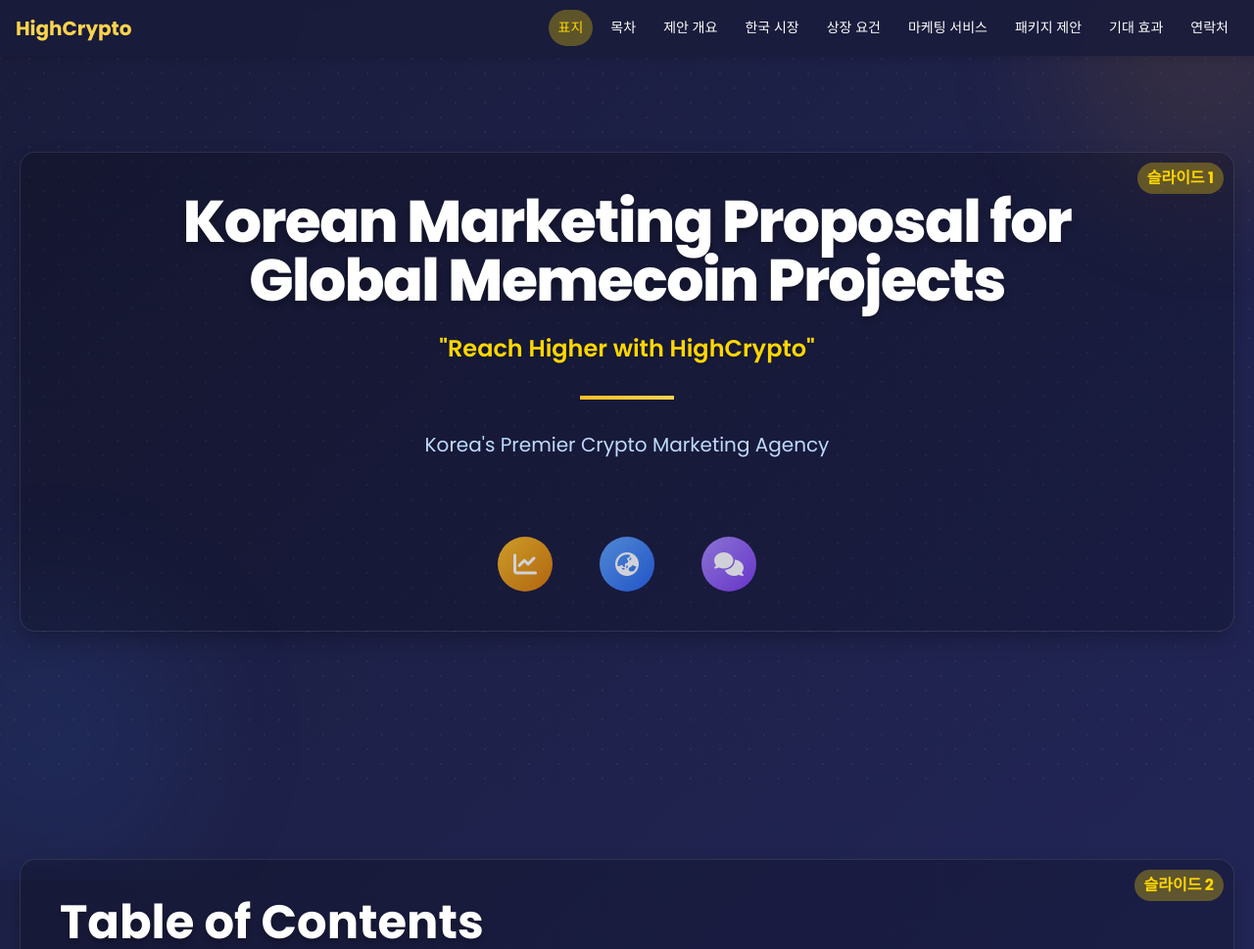
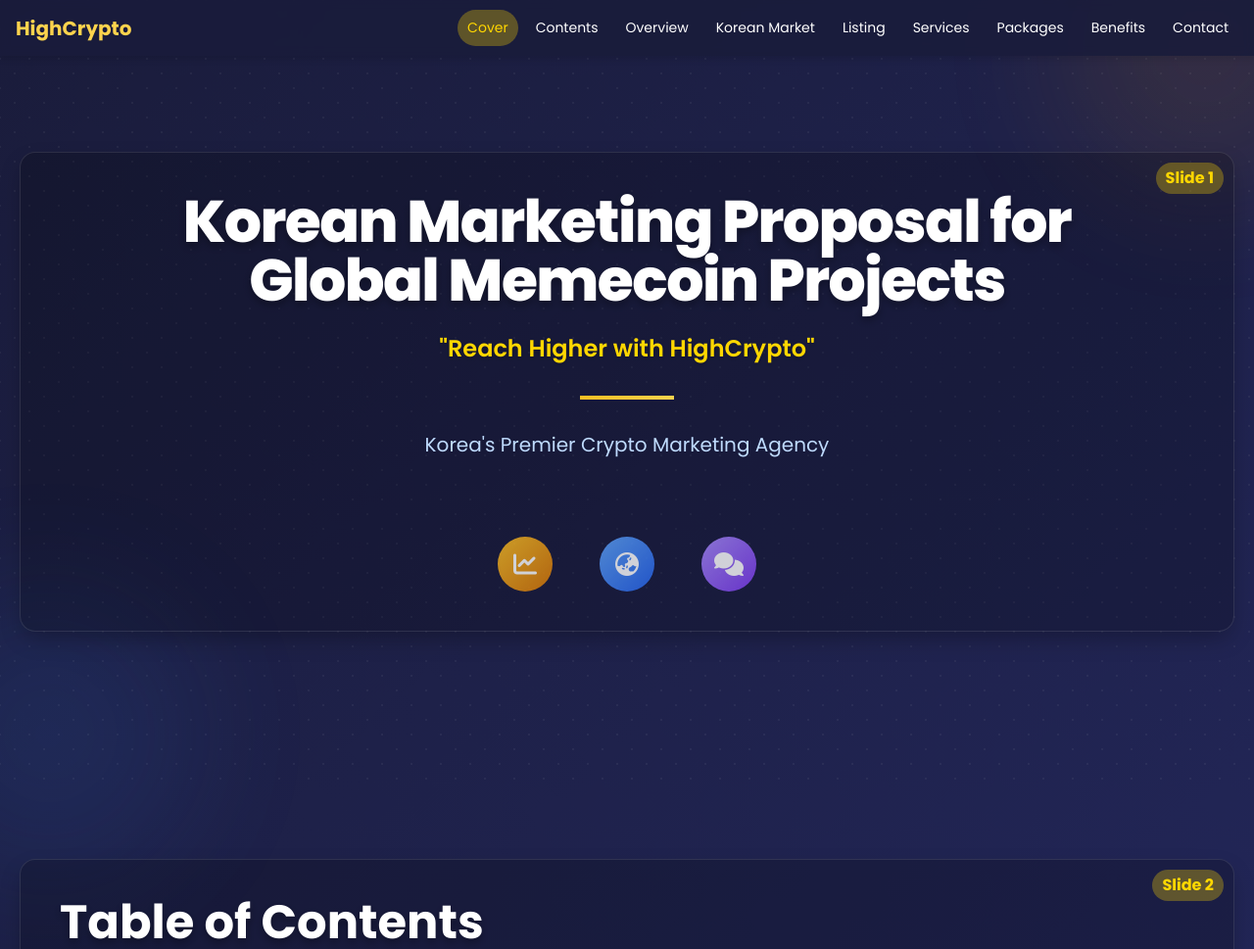
Before and after one commit to Highcrypto7/Marketing-Proposal-for-Global-Memecoin, a plain HTML site: page index.html in a window 1280 px wide. Shown: the top 969 px of the page at 98% size. Drawn offline with nearby package versions, Linux system fonts and the light colour scheme.

Commit message:
Update index.html

```diff
--- a/index.html
+++ b/index.html
@@ -1,9 +1,9 @@
 <!DOCTYPE html>
-<html lang="ko">
+<html lang="en">
 <head>
     <meta charset="UTF-8">
     <meta name="viewport" content="width=device-width, initial-scale=1.0">
-    <title>한국 마케팅 제안서 - HighCrypto</title>
+    <title>Korean Marketing Proposal - HighCrypto</title>
     <link href="https://cdn.jsdelivr.net/npm/tailwindcss@2.2.19/dist/tailwind.min.css" rel="stylesheet">
     <link rel="stylesheet" href="https://cdn.jsdelivr.net/npm/@fortawesome/fontawesome-free@6.4.0/css/all.min.css">
     <link href="https://fonts.googleapis.com/css2?family=Poppins:wght@400;600;700;800&display=swap" rel="stylesheet">
@@ -90,6 +90,7 @@
             border-radius: 20px;
             transition: all 0.3s;
             font-size: 14px;
+            white-space: nowrap;
         }
         .nav-item:hover {
             background-color: rgba(255, 255, 255, 0.1);
@@ -200,38 +201,47 @@
             justify-content: center;
             margin-bottom: 15px;
         }
+        .nav-container {
+            overflow-x: auto;
+            white-space: nowrap;
+            scrollbar-width: none; /* For Firefox */
+            -ms-overflow-style: none; /* For Internet Explorer and Edge */
+        }
+        .nav-container::-webkit-scrollbar {
+            display: none; /* For Chrome, Safari, and Opera */
+        }
     </style>
 </head>
 <body>
-    <!-- 배경 요소 -->
+    <!-- Background elements -->
     <div class="crypto-grid"></div>
     <div class="glow-effect bg-yellow-500 opacity-10" style="top: -100px; right: -100px;"></div>
     <div class="glow-effect bg-blue-500 opacity-10" style="bottom: -100px; left: -100px;"></div>
 
-    <!-- 상단 네비게이션 -->
+    <!-- Top navigation -->
     <div class="navigation">
         <div class="container mx-auto px-4">
             <div class="flex justify-between items-center">
                 <div class="text-xl font-bold text-yellow-300">HighCrypto</div>
-                <div class="flex space-x-2 overflow-x-auto hide-scrollbar">
-                    <a href="#slide1" class="nav-item active">표지</a>
-                    <a href="#slide2" class="nav-item">목차</a>
-                    <a href="#slide3" class="nav-item">제안 개요</a>
-                    <a href="#slide4" class="nav-item">한국 시장</a>
-                    <a href="#slide5" class="nav-item">상장 요건</a>
-                    <a href="#slide6" class="nav-item">마케팅 서비스</a>
-                    <a href="#slide7" class="nav-item">패키지 제안</a>
-                    <a href="#slide8" class="nav-item">기대 효과</a>
-                    <a href="#slide9" class="nav-item">연락처</a>
+                <div class="nav-container flex space-x-2">
+                    <a href="#slide1" class="nav-item active">Cover</a>
+                    <a href="#slide2" class="nav-item">Contents</a>
+                    <a href="#slide3" class="nav-item">Overview</a>
+                    <a href="#slide4" class="nav-item">Korean Market</a>
+                    <a href="#slide5" class="nav-item">Listing</a>
+                    <a href="#slide6" class="nav-item">Services</a>
+                    <a href="#slide7" class="nav-item">Packages</a>
+                    <a href="#slide8" class="nav-item">Benefits</a>
+                    <a href="#slide9" class="nav-item">Contact</a>
                 </div>
             </div>
         </div>
     </div>
 
-    <!-- 슬라이드 1: 표지 -->
+    <!-- Slide 1: Cover -->
     <section id="slide1" class="slide-section">
         <div class="slide-content flex flex-col items-center justify-center text-center">
-            <div class="slide-number">슬라이드 1</div>
+            <div class="slide-number">Slide 1</div>
             <div class="mb-8">
                 <h1 class="title text-6xl font-extrabold text-white mb-6 tracking-tight">Korean Marketing Proposal for<br/>Global Memecoin Projects</h1>
                 <p class="subtitle text-2xl font-semibold mb-8">"Reach Higher with HighCrypto"</p>
@@ -253,16 +263,16 @@
         </div>
     </section>
 
-    <!-- 슬라이드 2: 목차 -->
+    <!-- Slide 2: Table of Contents -->
     <section id="slide2" class="slide-section">
         <div class="slide-content">
-            <div class="slide-number">슬라이드 2</div>
+            <div class="slide-number">Slide 2</div>
             <h1 class="title text-5xl font-bold text-white mb-4">Table of Contents</h1>
             <div class="w-32 h-1 bg-gradient-to-r from-yellow-400 to-yellow-300 mb-8"></div>
 
             <div class="grid grid-cols-1 md:grid-cols-2 gap-6 mt-10">
                 <div class="space-y-6">
-                    <!-- 목차 아이템 1-4 -->
+                    <!-- TOC items 1-4 -->
                     <div class="flex items-center p-3 rounded-lg hover:bg-opacity-10 hover:bg-white transition-all">
                         <div class="h-12 w-12 rounded-full bg-gradient-to-br from-blue-400 to-blue-600 flex items-center justify-center shadow-lg mr-5">
                             <i class="fas fa-file-alt text-xl text-white"></i>
@@ -305,7 +315,7 @@
                 </div>
 
                 <div class="space-y-6">
-                    <!-- 목차 아이템 5-7 -->
+                    <!-- TOC items 5-7 -->
                     <div class="flex items-center p-3 rounded-lg hover:bg-opacity-10 hover:bg-white transition-all">
                         <div class="h-12 w-12 rounded-full bg-gradient-to-br from-yellow-400 to-yellow-600 flex items-center justify-center shadow-lg mr-5">
                             <i class="fas fa-box-open text-xl text-white"></i>
@@ -349,10 +359,10 @@
         </div>
     </section>
 
-    <!-- 슬라이드 3: 제안 개요 -->
+    <!-- Slide 3: Proposal Overview -->
     <section id="slide3" class="slide-section">
         <div class="slide-content">
-            <div class="slide-number">슬라이드 3</div>
+            <div class="slide-number">Slide 3</div>
             <h1 class="title text-5xl font-bold text-white mb-4">Proposal Overview</h1>
             <div class="w-32 h-1 bg-gradient-to-r from-yellow-400 to-yellow-300 mb-8"></div>
 
@@ -368,7 +378,7 @@
             </div>
 
             <div class="grid grid-cols-1 md:grid-cols-2 gap-8 mt-6">
-                <!-- 카드 1 -->
+                <!-- Card 1 -->
                 <div class="feature-card">
                     <div class="h-12 w-12 rounded-full bg-gradient-to-br from-blue-400 to-blue-600 flex items-center justify-center shadow-lg mb-4">
                         <i class="fas fa-chart-line text-xl text-white"></i>
@@ -377,7 +387,7 @@
                     <p class="text-white text-opacity-80">We provide strategic marketing services to help global cryptocurrency projects succeed in the Korean market.</p>
                 </div>
 
-                <!-- 카드 2 -->
+                <!-- Card 2 -->
                 <div class="feature-card">
                     <div class="h-12 w-12 rounded-full bg-gradient-to-br from-purple-400 to-purple-600 flex items-center justify-center shadow-lg mb-4">
                         <i class="fas fa-trophy text-xl text-white"></i>
@@ -386,7 +396,7 @@
                     <p class="text-white text-opacity-80">Based on our successful experience with numerous global crypto projects entering Korea.</p>
                 </div>
 
-                <!-- 카드 3 -->
+                <!-- Card 3 -->
                 <div class="feature-card">
                     <div class="h-12 w-12 rounded-full bg-gradient-to-br from-green-400 to-green-600 flex items-center justify-center shadow-lg mb-4">
                         <i class="fas fa-users text-xl text-white"></i>
@@ -395,7 +405,7 @@
                     <p class="text-white text-opacity-80">Our team consists of marketing professionals with deep understanding of both CEX and DEX markets.</p>
                 </div>
 
-                <!-- 카드 4 -->
+                <!-- Card 4 -->
                 <div class="feature-card">
                     <div class="h-12 w-12 rounded-full bg-gradient-to-br from-red-400 to-red-600 flex items-center justify-center shadow-lg mb-4">
                         <i class="fas fa-search-dollar text-xl text-white"></i>
@@ -414,17 +424,17 @@
         </div>
     </section>
 
-    <!-- 슬라이드 4: 한국 시장의 중요성 -->
+    <!-- Slide 4: Importance of the Korean Market -->
     <section id="slide4" class="slide-section">
         <div class="slide-content">
-            <div class="slide-number">슬라이드 4</div>
+            <div class="slide-number">Slide 4</div>
             <h1 class="title text-5xl font-bold text-white mb-4">Importance of the Korean Market</h1>
             <div class="w-32 h-1 bg-gradient-to-r from-yellow-400 to-yellow-300 mb-8"></div>
 
             <div class="grid grid-cols-1 md:grid-cols-2 gap-6">
-                <!-- 왼쪽 컬럼 -->
+                <!-- Left column -->
                 <div class="space-y-6">
-                    <!-- 투자율 섹션 -->
+                    <!-- Investment Rate Section -->
                     <div class="feature-card">
                         <div class="flex items-center mb-4">
                             <div class="h-10 w-10 rounded-full bg-gradient-to-br from-blue-400 to-blue-600 flex items-center justify-center shadow-lg mr-3">
@@ -450,7 +460,7 @@
                         </div>
                     </div>
 
-                    <!-- 거래소 영향력 섹션 -->
+                    <!-- Exchange Influence Section -->
                     <div class="feature-card">
                         <div class="flex items-center mb-4">
                             <div class="h-10 w-10 rounded-full bg-gradient-to-br from-purple-400 to-purple-600 flex items-center justify-center shadow-lg mr-3">
@@ -476,9 +486,9 @@
                     </div>
                 </div>
 
-                <!-- 오른쪽 컬럼 -->
+                <!-- Right column -->
                 <div class="space-y-6">
-                    <!-- 김치 프리미엄 -->
+                    <!-- Kimchi Premium -->
                     <div class="feature-card">
                         <div class="flex items-center mb-4">
                             <div class="h-10 w-10 rounded-full bg-gradient-to-br from-red-400 to-red-600 flex items-center justify-center shadow-lg mr-3">
@@ -497,7 +507,7 @@
                         </div>
                     </div>
 
-                    <!-- 한국 시장 진출 이유 -->
+                    <!-- Why Enter Korean Market -->
                     <div class="feature-card">
                         <div class="flex items-center mb-4">
                             <div class="h-10 w-10 rounded-full bg-gradient-to-br from-green-400 to-green-600 flex items-center justify-center shadow-lg mr-3">
@@ -524,4 +534,8 @@
                                 <span>One of the highest numbers of professional airdrop farmers</span>
                             </li>
                             <li class="flex items-start">
-                                <i class="fas fa-chevron-right text-yellow-400 mt-1
+                                <i class="fas fa-chevron-right text-yellow-400 mt-1 mr-2"></i>
+                                <span>Very active in NFT and <span class="text-yellow-300 font-bold">meme coin trading</span></span>
+                            </li>
+                            <li class="flex items-start">
+                                <i class="fas fa-chevron-right text
```
